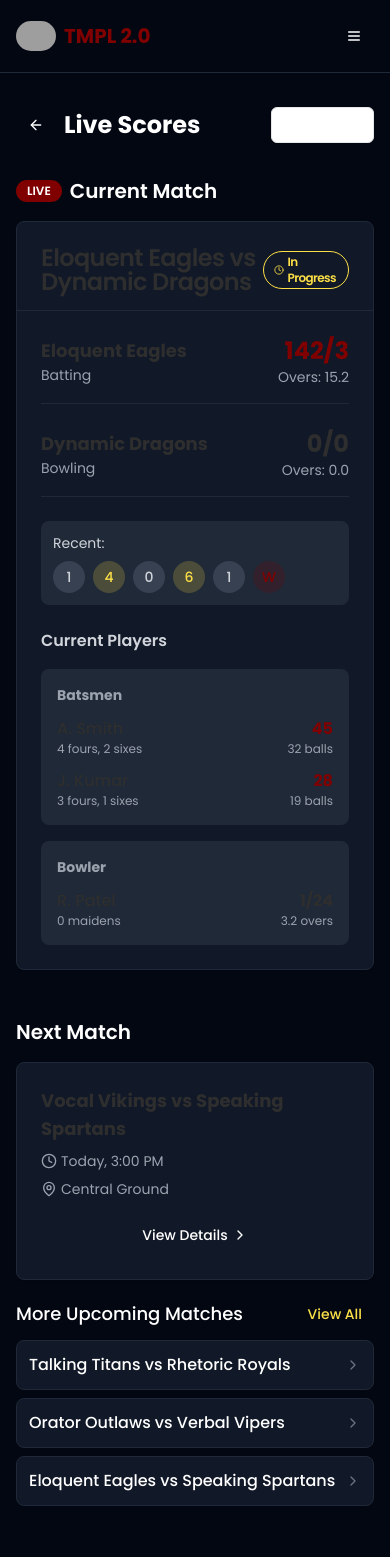
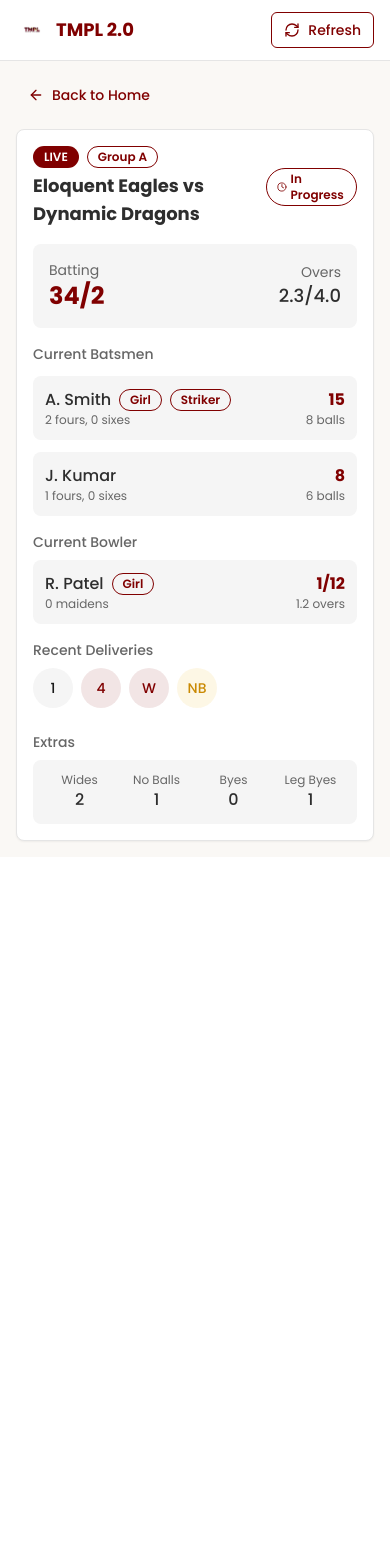
Before and after one commit to notdulain/tmpl-website, a Next.js app in the folder frontend/: page /live-scores in a window 390 px wide. Shown: the top 1557 px of the page. After the commit the page ends 857 px from the top, so only its background shows below. Built offline with nearby package versions, Linux system fonts and the light colour scheme; grey boxes are pictures that could not be loaded.

Commit message:
live-scores page optimized for mobile

```diff
--- a/frontend/app/live-scores/page.tsx
+++ b/frontend/app/live-scores/page.tsx
@@ -1,209 +1,233 @@
+"use client"
+
 import Link from "next/link"
 import { Button } from "@/components/ui/button"
-import { Card, CardContent, CardHeader, CardTitle } from "@/components/ui/card"
+import { Card, CardContent } from "@/components/ui/card"
 import { Badge } from "@/components/ui/badge"
-import { ArrowLeft, Clock, RefreshCw, ChevronRight } from "lucide-react"
+import { ArrowLeft, Clock, RefreshCw } from "lucide-react"
 import Image from "next/image"
+import { useState } from "react"
 
 export default function LiveScores() {
+  const [isRefreshing, setIsRefreshing] = useState(false)
+
   // Mock data for live match
   const liveMatch = {
     id: "match-1",
+    stage: "Group A",
     status: "LIVE",
     team1: {
       name: "Eloquent Eagles",
-      runs: 142,
-      wickets: 3,
-      overs: "15.2",
+      runs: 34,
+      wickets: 2,
+      overs: "2.3",
+      extras: {
+        wides: 2,
+        noBalls: 1,
+        byes: 0,
+        legByes: 1,
+      },
+      total: 38,
     },
     team2: {
       name: "Dynamic Dragons",
       runs: 0,
       wickets: 0,
       overs: "0.0",
+      extras: {
+        wides: 0,
+        noBalls: 0,
+        byes: 0,
+        legByes: 0,
+      },
+      total: 0,
     },
     currentBatsmen: [
-      { name: "A. Smith", runs: 45, balls: 32, fours: 4, sixes: 2 },
-      { name: "J. Kumar", runs: 28, balls: 19, fours: 3, sixes: 1 },
+      {
+        name: "A. Smith",
+        runs: 15,
+        balls: 8,
+        fours: 2,
+        sixes: 0,
+        isGirl: true,
+        isStriker: true
+      },
+      {
+        name: "J. Kumar",
+        runs: 8,
+        balls: 6,
+        fours: 1,
+        sixes: 0,
+        isGirl: false,
+        isStriker: false
+      },
     ],
-    currentBowler: { name: "R. Patel", overs: "3.2", maidens: 0, runs: 24, wickets: 1 },
-    recentOvers: ["1", "4", "0", "6", "1", "W"],
+    currentBowler: {
+      name: "R. Patel",
+      overs: "1.2",
+      maidens: 0,
+      runs: 12,
+      wickets: 1,
+      isGirl: true
+    },
+    recentDeliveries: ["1", "4", "W", "NB"],
+    target: 0,
+    requiredRunRate: 0,
   }
 
-  // Mock data for next match
-  const nextMatch = {
-    id: "match-2",
-    team1: "Vocal Vikings",
-    team2: "Speaking Spartans",
-    time: "Today, 3:00 PM",
-    venue: "Central Ground",
+  const handleRefresh = () => {
+    setIsRefreshing(true)
+    setTimeout(() => setIsRefreshing(false), 1000)
   }
 
-  // Mock data for upcoming matches
-  const upcomingMatches = [
-    { id: "match-3", team1: "Talking Titans", team2: "Rhetoric Royals" },
-    { id: "match-4", team1: "Orator Outlaws", team2: "Verbal Vipers" },
-    { id: "match-5", team1: "Eloquent Eagles", team2: "Speaking Spartans" },
-  ]
-
-  // Mock data for previous matches
-  const previousMatches = [
-    {
-      id: "prev-1",
-      team1: { name: "Verbal Vipers", runs: 156, wickets: 8 },
-      team2: { name: "Talking Titans", runs: 158, wickets: 5 },
-      result: "Talking Titans won by 5 wickets",
-      date: "June 16, 2025",
-    },
-    {
-      id: "prev-2",
-      team1: { name: "Orator Outlaws", runs: 132, wickets: 10 },
-      team2: { name: "Rhetoric Royals", runs: 133, wickets: 3 },
-      result: "Rhetoric Royals won by 7 wickets",
-      date: "June 15, 2025",
-    },
-  ]
-
   return (
-    <div className="min-h-screen bg-gray-950 text-white">
+    <div className="min-h-screen bg-[#FAF8F5] text-[#1A1A1A]">
       {/* Header */}
-      <header className="border-b border-gray-800">
-        <div className="container mx-auto px-4 py-4 flex justify-between items-center">
+      <header className="bg-white border-b border-[#E5E5E5] sticky top-0 z-50">
+        <div className="px-4 py-3 flex items-center justify-between">
           <Link href="/" className="flex items-center gap-2">
             <Image
-              src="/placeholder.svg?height=40&width=40"
+              src="/TMPL_Logo_Maroon.png"
               alt="TMPL Logo"
-              width={40}
-              height={40}
+              width={32}
+              height={32}
               className="rounded-full"
             />
-            <span className="font-bold text-xl text-maroon-500">TMPL 2.0</span>
+            <span className="font-bold text-lg text-[#800000]">TMPL 2.0</span>
           </Link>
-          <nav className="hidden md:flex items-center gap-6">
-            <Link href="/" className="text-white hover:text-yellow-300 transition-colors">
-              Home
-            </Link>
-            <Link href="/live-scores" className="text-white hover:text-yellow-300 transition-colors">
-              Live Scores
-            </Link>
-            <Link href="/#about" className="text-white hover:text-yellow-300 transition-colors">
-              About
-            </Link>
-            <Link href="/#organizers" className="text-white hover:text-yellow-300 transition-colors">
-              Organizers
-            </Link>
-          </nav>
           <Button
             variant="outline"
-            className="hidden md:flex border-maroon-500 text-maroon-500 hover:bg-maroon-500 hover:text-white"
+            size="sm"
+            className="gap-2 border-[#800000] text-[#800000] hover:bg-[#800000] hover:text-white"
+            onClick={handleRefresh}
+            disabled={isRefreshing}
           >
-            <Link href="/admin">Admin</Link>
-          </Button>
-          <Button variant="ghost" size="icon" className="md:hidden text-white">
-            <span className="sr-only">Open menu</span>
-            <svg
-              xmlns="http://www.w3.org/2000/svg"
-              width="24"
-              height="24"
-              viewBox="0 0 24 24"
-              fill="none"
-              stroke="currentColor"
-              strokeWidth="2"
-              strokeLinecap="round"
-              strokeLinejoin="round"
-              className="h-6 w-6"
-            >
-              <line x1="4" x2="20" y1="12" y2="12" />
-              <line x1="4" x2="20" y1="6" y2="6" />
-              <line x1="4" x2="20" y1="18" y2="18" />
-            </svg>
+            <RefreshCw className={`h-4 w-4 ${isRefreshing ? 'animate-spin' : ''}`} />
+            Refresh
           </Button>
         </div>
       </header>
 
       {/* Main Content */}
-      <main className="container mx-auto px-4 py-8">
-        <div className="flex items-center justify-between mb-8">
-          <div className="flex items-center gap-2">
-            <Button variant="ghost" size="icon" asChild>
+      <main className="px-4 py-4 space-y-4">
+        {/* Back Button */}
+        <Button variant="ghost" size="sm" className="w-full justify-start gap-2 text-[#800000]" asChild>
           <Link href="/">
-                <ArrowLeft className="h-5 w-5" />
-                <span className="sr-only">Back to home</span>
+            <ArrowLeft className="h-4 w-4" />
+            Back to Home
           </Link>
         </Button>
-            <h1 className="text-2xl md:text-3xl font-bold">Live Scores</h1>
+
+        {/* Live Match Card */}
+        <Card className="bg-white border-[#E5E5E5] shadow-sm">
+          <CardContent className="p-4 space-y-4">
+            {/* Match Header */}
+            <div className="flex items-center justify-between">
+              <div className="space-y-1">
+                <div className="flex items-center gap-2">
+                  <Badge className="bg-[#800000] text-white">LIVE</Badge>
+                  <Badge variant="outline" className="border-[#800000] text-[#800000]">
+                    {liveMatch.stage}
+                  </Badge>
                 </div>
-          <Button variant="outline" size="sm" className="gap-2">
-            <RefreshCw className="h-4 w-4" />
-            Refresh
-          </Button>
+                <h1 className="text-lg font-bold">
+                  {liveMatch.team1.name} vs {liveMatch.team2.name}
+                </h1>
               </div>
-
-        {/* Live Match Section */}
-        <section className="mb-12">
-          <div className="flex items-center gap-2 mb-4">
-            <Badge className="bg-maroon-500 text-white">LIVE</Badge>
-            <h2 className="text-xl font-semibold">Current Match</h2>
-          </div>
-
-          <Card className="bg-gray-900 border-gray-800">
-            <CardHeader className="border-b border-gray-800 pb-4">
-              <CardTitle className="flex justify-between items-center">
-                <span>
-                  {liveMatch.team1.name} vs {liveMatch.team2.name}
-                </span>
-                <Badge variant="outline" className="text-yellow-300 border-yellow-300">
+              <Badge variant="outline" className="text-[#800000] border-[#800000]">
                 <Clock className="h-3 w-3 mr-1" />
                 In Progress
               </Badge>
-              </CardTitle>
-            </CardHeader>
-            <CardContent className="pt-6">
-              <div className="grid md:grid-cols-2 gap-6">
-                {/* Scoreboard */}
-                <div className="space-y-6">
-                  <div className="flex justify-between items-center pb-4 border-b border-gray-800">
+            </div>
+
+            {/* Score Display */}
+            <div className="bg-[#F5F5F5] rounded-lg p-4">
+              <div className="flex justify-between items-center">
                 <div>
-                      <h3 className="font-bold text-lg">{liveMatch.team1.name}</h3>
-                      <div className="flex items-center gap-1 text-gray-400 text-sm">
-                        <span>Batting</span>
+                  <div className="text-sm text-[#666666]">Batting</div>
+                  <div className="text-2xl font-bold text-[#800000]">
+                    {liveMatch.team1.runs}/{liveMatch.team1.wickets}
                   </div>
                 </div>
                 <div className="text-right">
-                      <div className="text-2xl font-bold text-maroon-500">
-                        {liveMatch.team1.runs}/{liveMatch.team1.wickets}
+                  <div className="text-sm text-[#666666]">Overs</div>
+                  <div className="text-lg font-medium">
+                    {liveMatch.team1.overs}/4.0
                   </div>
-                      <div className="text-gray-400 text-sm">Overs: {liveMatch.team1.overs}</div>
+                </div>
               </div>
             </div>
 
-                  <div className="flex justify-between items-center pb-4 border-b border-gray-800">
+            {/* Current Batsmen */}
+            <div className="space-y-3">
+              <h2 className="text-sm font-medium text-[#666666]">Current Batsmen</h2>
+              {liveMatch.currentBatsmen.map((batsman, index) => (
+                <div key={index} className="flex justify-between items-center bg-[#F5F5F5] rounded-lg p-3">
                   <div>
-                      <h3 className="font-bold text-lg">{liveMatch.team2.name}</h3>
-                      <div className="flex items-center gap-1 text-gray-400 text-sm">
-                        <span>Bowling</span>
+                    <div className="flex items-center gap-2">
+                      <span className="font-medium">{batsman.name}</span>
+                      {batsman.isGirl && (
+                        <Badge variant="outline" className="text-xs border-[#800000] text-[#800000]">
+                          Girl
+                        </Badge>
+                      )}
+                      {batsman.isStriker && (
+                        <Badge variant="outline" className="text-xs border-[#800000] text-[#800000]">
+                          Striker
+                        </Badge>
+                      )}
+                    </div>
+                    <div className="text-xs text-[#666666]">
+                      {batsman.fours} fours, {batsman.sixes} sixes
                     </div>
                   </div>
                   <div className="text-right">
-                      <div className="text-2xl font-bold">
-                        {liveMatch.team2.runs}/{liveMatch.team2.wickets}
+                    <div className="font-bold text-[#800000]">{batsman.runs}</div>
+                    <div className="text-xs text-[#666666]">{batsman.balls} balls</div>
                   </div>
-                      <div className="text-gray-400 text-sm">Overs: {liveMatch.team2.overs}</div>
+                </div>
+              ))}
+            </div>
+
+            {/* Current Bowler */}
+            <div className="space-y-2">
+              <h2 className="text-sm font-medium text-[#666666]">Current Bowler</h2>
+              <div className="flex justify-between items-center bg-[#F5F5F5] rounded-lg p-3">
+                <div>
+                  <div className="flex items-center gap-2">
+                    <span className="font-medium">{liveMatch.currentBowler.name}</span>
+                    {liveMatch.currentBowler.isGirl && (
+                      <Badge variant="outline" className="text-xs border-[#800000] text-[#800000]">
+                        Girl
+                      </Badge>
+                    )}
+                  </div>
+                  <div className="text-xs text-[#666666]">{liveMatch.currentBowler.maidens} maidens</div>
+                </div>
+                <div className="text-right">
+                  <div className="font-bold text-[#800000]">
+                    {liveMatch.currentBowler.wickets}/{liveMatch.currentBowler.runs}
+                  </div>
+                  <div className="text-xs text-[#666666]">{liveMatch.currentBowler.overs} overs</div>
+                </div>
               </div>
             </div>
 
-                  <div className="bg-gray-800 rounded-lg p-3">
-                    <div className="text-sm text-gray-300 mb-2">Recent:</div>
-                    <div className="flex gap-2">
-                      {liveMatch.recentOvers.map((ball, index) => (
+            {/* Recent Deliveries */}
+            <div className="space-y-2">
+              <h2 className="text-sm font-medium text-[#666666]">Recent Deliveries</h2>
+              <div className="flex gap-2 overflow-x-auto pb-2">
+                {liveMatch.recentDeliveries.map((ball, index) => (
                   <div
                     key={index}
-                          className={`w-8 h-8 rounded-full flex items-center justify-center text-sm font-medium ${
+                    className={`flex-shrink-0 w-10 h-10 rounded-full flex items-center justify-center text-sm font-medium ${
                       ball === "W"
-                              ? "bg-maroon-500/20 text-maroon-500"
+                        ? "bg-[#800000]/10 text-[#800000]"
                         : ball === "4" || ball === "6"
-                                ? "bg-yellow-300/20 text-yellow-300"
-                                : "bg-gray-700 text-gray-300"
+                          ? "bg-[#800000]/10 text-[#800000]"
+                          : ball === "NB" || ball === "WD"
+                            ? "bg-yellow-500/10 text-yellow-600"
+                            : "bg-[#F5F5F5] text-[#1A1A1A]"
                     }`}
                   >
                     {ball}
@@ -211,187 +235,32 @@ export default function LiveScores() {
                 ))}
               </div>
             </div>
+
+            {/* Extras */}
+            <div className="space-y-2">
+              <h2 className="text-sm font-medium text-[#666666]">Extras</h2>
+              <div className="grid grid-cols-4 gap-2 bg-[#F5F5F5] rounded-lg p-3">
+                <div className="text-center">
+                  <div className="text-xs text-[#666666]">Wides</div>
+                  <div className="font-medium">{liveMatch.team1.extras.wides}</div>
                 </div>
-
-                {/* Current Players */}
-                <div>
-                  <h3 className="font-semibold mb-4 text-gray-300">Current Players</h3>
-
-                  <div className="space-y-4">
-                    <div className="bg-gray-800 rounded-lg p-4">
-                      <h4 className="text-sm text-gray-400 mb-3">Batsmen</h4>
-                      <div className="space-y-3">
-                        {liveMatch.currentBatsmen.map((batsman, index) => (
-                          <div key={index} className="flex justify-between items-center">
-                            <div>
-                              <div className="font-medium">{batsman.name}</div>
-                              <div className="text-xs text-gray-400">
-                                {batsman.fours} fours, {batsman.sixes} sixes
+                <div className="text-center">
+                  <div className="text-xs text-[#666666]">No Balls</div>
+                  <div className="font-medium">{liveMatch.team1.extras.noBalls}</div>
                 </div>
+                <div className="text-center">
+                  <div className="text-xs text-[#666666]">Byes</div>
+                  <div className="font-medium">{liveMatch.team1.extras.byes}</div>
                 </div>
-                            <div className="text-right">
-                              <div className="font-bold text-maroon-500">{batsman.runs}</div>
-                              <div className="text-xs text-gray-400">{batsman.balls} balls</div>
-                            </div>
-                          </div>
-                        ))}
-                      </div>
-                    </div>
-
-                    <div className="bg-gray-800 rounded-lg p-4">
-                      <h4 className="text-sm text-gray-400 mb-3">Bowler</h4>
-                      <div className="flex justify-between items-center">
-                        <div>
-                          <div className="font-medium">{liveMatch.currentBowler.name}</div>
-                          <div className="text-xs text-gray-400">{liveMatch.currentBowler.maidens} maidens</div>
-                        </div>
-                        <div className="text-right">
-                          <div className="font-bold">
-                            {liveMatch.currentBowler.wickets}/{liveMatch.currentBowler.runs}
-                          </div>
-                          <div className="text-xs text-gray-400">{liveMatch.currentBowler.overs} overs</div>
-                        </div>
-                      </div>
-                    </div>
+                <div className="text-center">
+                  <div className="text-xs text-[#666666]">Leg Byes</div>
+                  <div className="font-medium">{liveMatch.team1.extras.legByes}</div>
                 </div>
               </div>
             </div>
           </CardContent>
         </Card>
-        </section>
-
-        {/* Next Match */}
-        <section className="mb-12">
-          <h2 className="text-xl font-semibold mb-4">Next Match</h2>
-          <Card className="bg-gray-900 border-gray-800">
-            <CardContent className="pt-6">
-              <div className="flex flex-col md:flex-row justify-between items-center">
-                <div className="mb-4 md:mb-0">
-                  <h3 className="font-bold text-lg mb-2">
-                    {nextMatch.team1} vs {nextMatch.team2}
-                  </h3>
-                  <div className="flex flex-col sm:flex-row sm:items-center gap-2 text-sm text-gray-400">
-                    <div className="flex items-center gap-1">
-                      <Clock className="h-4 w-4" />
-                      <span>{nextMatch.time}</span>
-                    </div>
-                    <div className="hidden sm:block">•</div>
-                    <div className="flex items-center gap-1">
-                      <svg
-                        xmlns="http://www.w3.org/2000/svg"
-                        width="16"
-                        height="16"
-                        viewBox="0 0 24 24"
-                        fill="none"
-                        stroke="currentColor"
-                        strokeWidth="2"
-                        strokeLinecap="round"
-                        strokeLinejoin="round"
-                        className="h-4 w-4"
-                      >
-                        <path d="M20 10c0 6-8 12-8 12s-8-6-8-12a8 8 0 0 1 16 0Z" />
-                        <circle cx="12" cy="10" r="3" />
-                      </svg>
-                      <span>{nextMatch.venue}</span>
-                    </div>
-                  </div>
-                </div>
-                <Button className="bg-navy-600 hover:bg-navy-700 text-white">
-                  <Link href="#" className="flex items-center gap-1">
-                    View Details
-                    <ChevronRight className="h-4 w-4" />
-                  </Link>
-                </Button>
-              </div>
-            </CardContent>
-          </Card>
-
-          <div className="mt-4 flex justify-between items-center">
-            <h3 className="text-lg font-medium">More Upcoming Matches</h3>
-            <Button variant="ghost" size="sm" className="text-yellow-300 hover:text-yellow-400">
-              View All
-            </Button>
-          </div>
-
-          <div className="mt-2 space-y-2">
-            {upcomingMatches.map((match) => (
-              <div
-                key={match.id}
-                className="bg-gray-900 border border-gray-800 rounded-lg p-3 flex justify-between items-center"
-              >
-                <span className="font-medium">
-                  {match.team1} vs {match.team2}
-                </span>
-                <ChevronRight className="h-4 w-4 text-gray-500" />
-              </div>
-            ))}
-          </div>
-        </section>
-
-        {/* Previous Matches */}
-        <section>
-          <h2 className="text-xl font-semibold mb-4">Previous Matches</h2>
-          <div className="space-y-4">
-            {previousMatches.map((match) => (
-              <Card key={match.id} className="bg-gray-900 border-gray-800">
-                <CardContent className="pt-6">
-                  <div className="flex flex-col gap-4">
-                    <div className="flex justify-between items-center">
-                      <div className="flex flex-col">
-                        <span className="text-sm text-gray-400">{match.date}</span>
-                        <span className="font-medium text-yellow-300">{match.result}</span>
-                      </div>
-                      <Button variant="ghost" size="sm" className="text-gray-400">
-                        Details
-                      </Button>
-                    </div>
-
-                    <div className="grid grid-cols-2 gap-4 border-t border-gray-800 pt-4">
-                      <div className="text-center">
-                        <div className="font-bold">{match.team1.name}</div>
-                        <div className="text-2xl font-bold text-maroon-500 mt-1">
-                          {match.team1.runs}/{match.team1.wickets}
-                        </div>
-                      </div>
-                      <div className="text-center">
-                        <div className="font-bold">{match.team2.name}</div>
-                        <div className="text-2xl font-bold text-maroon-500 mt-1">
-                          {match.team2.runs}/{match.team2.wickets}
-                        </div>
-                      </div>
-                    </div>
-                  </div>
-                </CardContent>
-              </Card>
-            ))}
-          </div>
-        </section>
       </main>
-
-      {/* Footer */}
-      <footer className="bg-gray-900 border-t border-gray-800 py-8 mt-12">
-        <div className="container mx-auto px-4">
-          <div className="flex flex-col md:flex-row justify-between items-center">
-            <div className="mb-4 md:mb-0">
-              <p className="text-gray-400">© 2025 TMPL 2.0 - All rights reserved</p>
-            </div>
-            <div className="flex space-x-6">
-              <Link href="/" className="text-gray-400 hover:text-maroon-500 transition-colors">
-                Home
-              </Link>
-              <Link href="/live-scores" className="text-gray-400 hover:text-maroon-500 transition-colors">
-                Live Scores
-              </Link>
-              <Link href="/#about" className="text-gray-400 hover:text-maroon-500 transition-colors">
-                About
-              </Link>
-              <Link href="/#organizers" className="text-gray-400 hover:text-maroon-500 transition-colors">
-                Organizers
-              </Link>
-            </div>
-          </div>
-        </div>
-      </footer>
     </div>
   )
 }
```
Also changed, not shown: frontend/app/layout.tsx (+6 -3 lines). Lines whose indentation alone changed are shown as unchanged.
